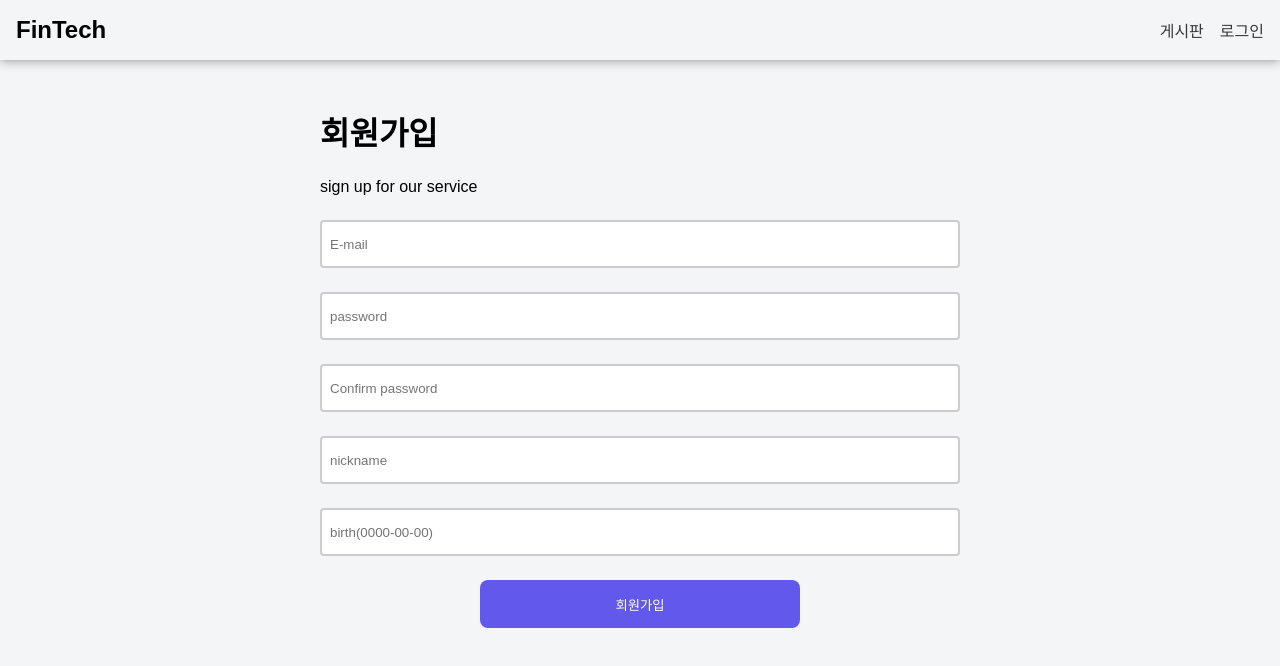
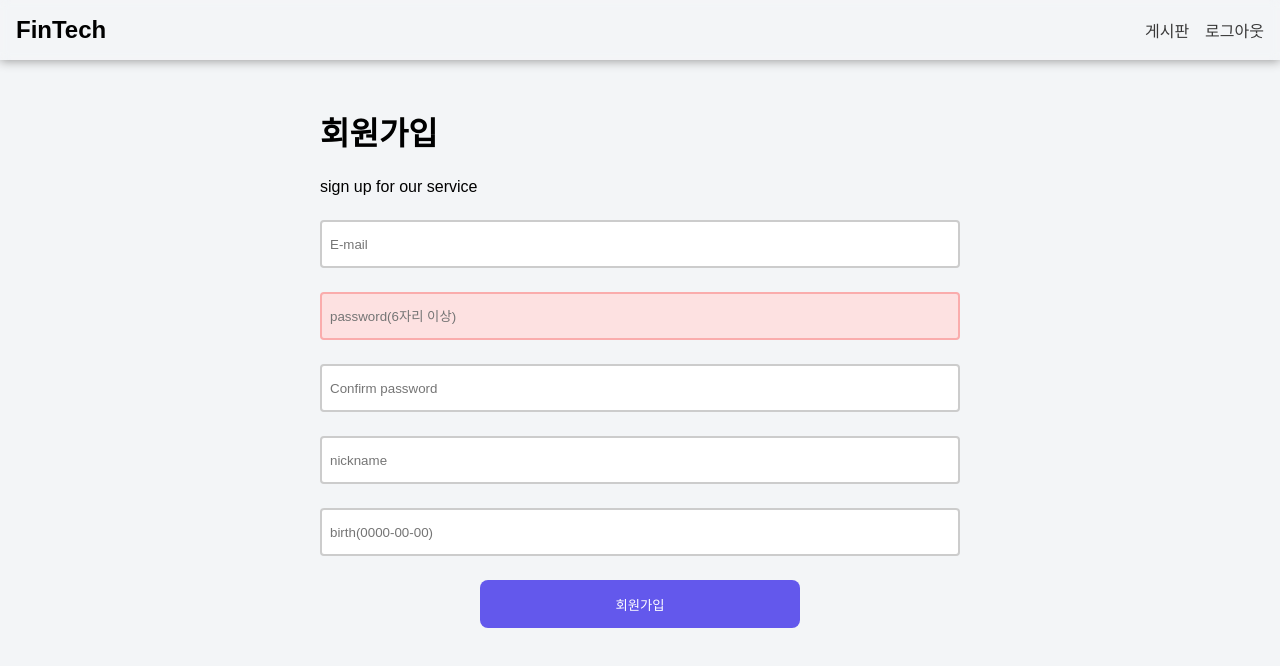
Before and after one commit to MINHYEOKJEON99/FinTech_project, a Next.js app: page /signup in a window 1280 px wide. Shown: the top 666 px of the page. Built offline with nearby package versions, Linux system fonts and the light colour scheme; no server answers; sample sign-in values are in the browser's storage.

Commit message:
login & signup firebase connect

```diff
--- /dev/null
+++ b/app/firebase.js
@@ -0,0 +1,26 @@
+// Import the functions you need from the SDKs you need
+import { initializeApp } from 'firebase/app';
+import { getAnalytics } from 'firebase/analytics';
+import { getDatabase } from 'firebase/database';
+// TODO: Add SDKs for Firebase products that you want to use
+// https://firebase.google.com/docs/web/setup#available-libraries
+
+// Your web app's Firebase configuration
+// For Firebase JS SDK v7.20.0 and later, measurementId is optional
+const firebaseConfig = {
+  apiKey: process.env.NEXT_PUBLIC_APIKEY,
+  authDomain: process.env.NEXT_PUBLIC_AUTHDOMAIN,
+  databaseURL: process.env.NEXT_PUBLIC_DATABASEURL,
+  projectId: process.env.NEXT_PUBLIC_PROJECTID,
+  storageBucket: process.env.NEXT_PUBLIC_STORAGEBUCKET,
+  messagingSenderId: process.env.NEXT_PUBLIC_MESSAGINGSENDERID,
+  appId: process.env.NEXT_PUBLIC_APPID,
+  measurementId: process.env.NEXT_PUBLIC_MEASUREMENTID,
+};
+
+// Initialize Firebase
+const app = initializeApp(firebaseConfig);
+const analytics = getAnalytics(app);
+
+export const db = getDatabase(app);
+export default app;
--- a/app/signup/page.tsx
+++ b/app/signup/page.tsx
@@ -1,13 +1,25 @@
 'use client';
 
 import { useState } from 'react';
+import {
+  createUserWithEmailAndPassword,
+  getAuth,
+  updateProfile,
+} from 'firebase/auth';
+import { getDatabase, ref, set } from 'firebase/database';
+import app, { db } from '../firebase';
+import clsx from 'clsx';
 import styles from './page.module.css';
 import Button from '@/components/UI/Button';
-import clsx from 'clsx';
+import { useRouter } from 'next/navigation';
+
 export default function SignUp() {
   // prettier-ignore
   const regEmail = /^[0-9a-zA-Z]([-_.]?[0-9a-zA-Z])*@[0-9a-zA-Z]([-_.]?[0-9a-zA-Z])*\.[a-zA-Z]{2,3}$/i;
 
+  const auth = getAuth(app);
+
+  const router = useRouter();
   const [userInfo, setUserInfo] = useState({
     email: '',
     password: '',
@@ -16,11 +28,12 @@ export default function SignUp() {
     birth: '',
   });
 
+  const { email, password, nickname, birth, confirmPassword } = userInfo;
   const onChangeValue = (e: React.ChangeEvent<HTMLInputElement>) => {
     setUserInfo({ ...userInfo, [e.target.name]: e.target.value });
   };
 
-  const onSubmit = (e: React.FormEvent<HTMLFormElement>) => {
+  const onSubmit = async (e: React.FormEvent<HTMLFormElement>) => {
     e.preventDefault();
     if (!regEmail.test(userInfo.email)) {
       alert('이메일 형식을 지켜주세요');
@@ -32,15 +45,33 @@ export default function SignUp() {
       return;
     }
 
+    if (userInfo.password.length < 6) {
+      alert('비밀번호를 6자리 이상 입력해주세요');
+      return;
+    }
+
     if (userInfo.password !== userInfo.confirmPassword) {
       alert('비밀번호와 비밀번호 확인이 일치하지 않습니다.');
       return;
     }
 
-    console.log(userInfo);
+    try {
+      const createUser = await createUserWithEmailAndPassword(
+        auth,
+        email,
+        password
+      );
+
+      set(ref(db, `users/${createUser.user.uid}`), {
+        birth,
+        nickname,
+      });
+      console.log(createUser);
+      router.push('/login');
+    } catch (error) {
+      console.error(error);
+    }
   };
-
-  const { email, password, nickname, birth, confirmPassword } = userInfo;
 
   return (
     <main className={styles.wrapper}>
@@ -56,10 +87,12 @@ export default function SignUp() {
           onChange={onChangeValue}
         />
         <input
-          className={styles.input}
+          className={clsx(styles.input, {
+            [styles.inValidInput]: userInfo.password.length < 6,
+          })}
           type="password"
           name="password"
-          placeholder="password"
+          placeholder="password(6자리 이상)"
           value={password}
           onChange={onChangeValue}
         />
--- a/components/layout/Nav.tsx
+++ b/components/layout/Nav.tsx
@@ -1,7 +1,33 @@
+'use client';
+
 import Link from 'next/link';
 import styles from './Nav.module.css';
+import app from '@/app/firebase';
+import { getAuth, onAuthStateChanged } from 'firebase/auth';
+import { useEffect, useState } from 'react';
 
 export default function Nav() {
+  const auth = getAuth(app);
+  const [loginState, setLoginState] = useState(false);
+
+  useEffect(() => {
+    const login = onAuthStateChanged(auth, (user) => {
+      if (user) {
+        setLoginState(true);
+      } else {
+        setLoginState(false);
+      }
+    });
+    return () => {
+      login();
+    };
+  }, []);
+
+  const onClickLogOut = () => {
+    auth.signOut();
+    alert('로그아웃 되었습니다.');
+  };
+
   return (
     <nav className={styles.container}>
       <h2>
@@ -13,7 +39,13 @@ export default function Nav() {
             <Link href={'/community'}>게시판</Link>
           </li>
           <li>
-            <Link href={'/login'}>로그인</Link>
+            {loginState ? (
+              <Link href={'/'} onClick={onClickLogOut}>
+                로그아웃
+              </Link>
+            ) : (
+              <Link href={'/login'}>로그인</Link>
+            )}
           </li>
         </ul>
       </div>
--- a/package.json
+++ b/package.json
@@ -10,6 +10,7 @@
   },
   "dependencies": {
     "clsx": "^2.1.1",
+    "firebase": "^11.0.1",
     "next": "15.0.1",
     "react": "19.0.0-rc-69d4b800-20241021",
     "react-dom": "19.0.0-rc-69d4b800-20241021"
```
Also changed, not shown: app/login/page.tsx (+42 -4 lines), 1 other file (tests, documents, lock files or other folders).
